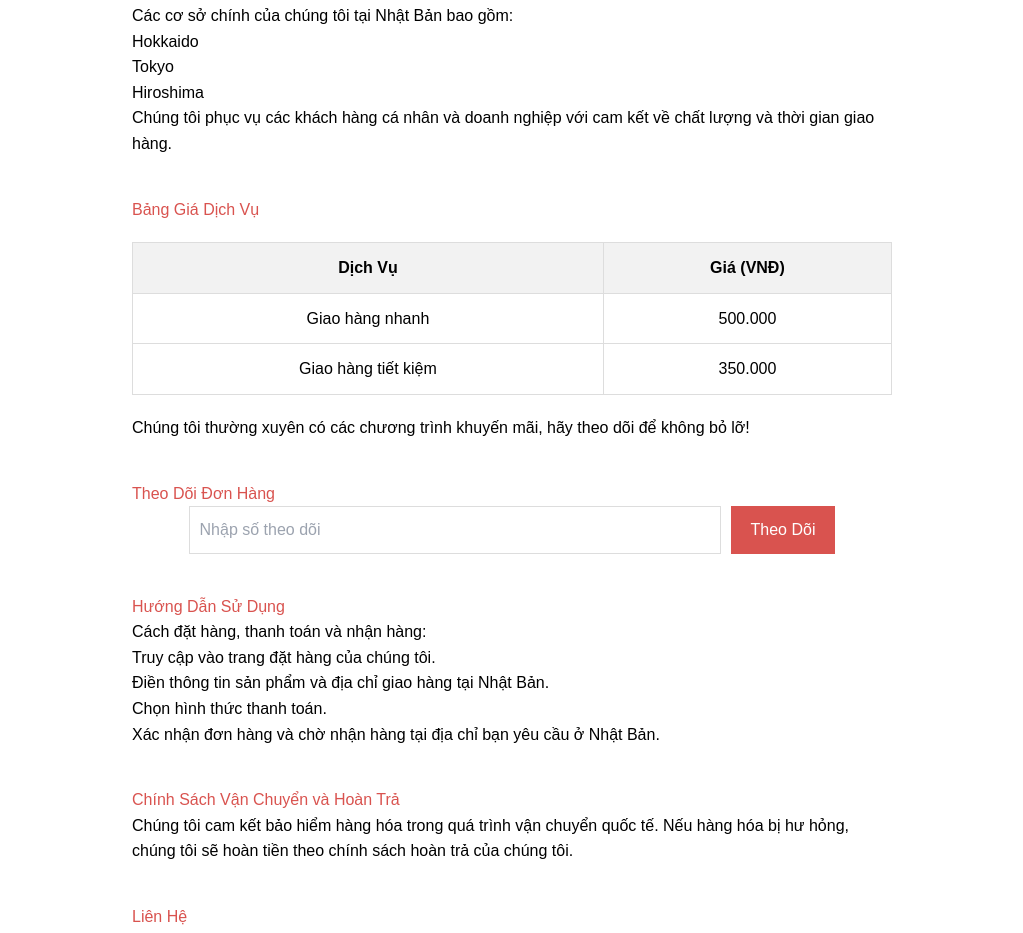
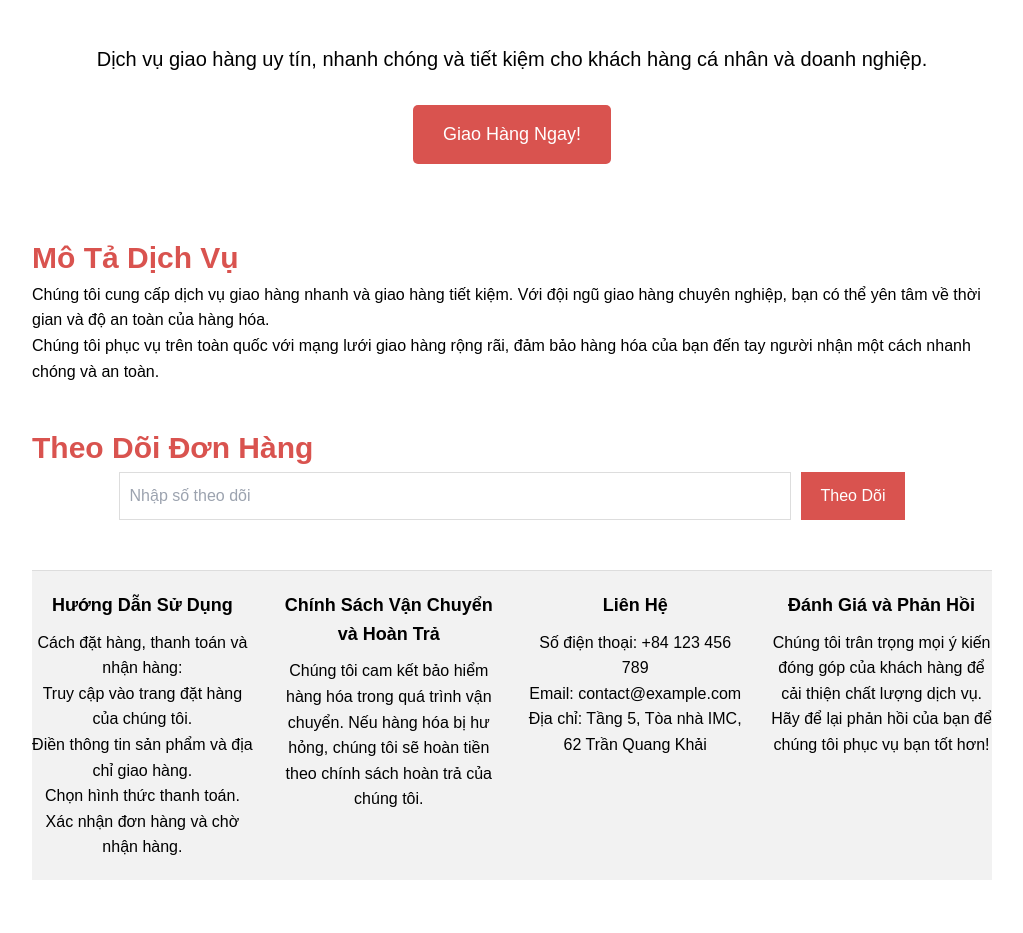
Before and after one commit to duyvan1424/LTJAVANh-m-E, a React (Create React App) app in the folder frontend/: page /international-shipping in a window 1280 px wide. Shown: the part 217-1150 px from the top of the page, without its empty margins (128-1151 px from the left). After the commit the page ends 1117 px from the top, so only its background shows below. Built offline with nearby package versions, Linux system fonts and the light colour scheme.

Commit message:
update vanchuyennoidia vanchuyenquocte

```diff
--- a/frontend/src/pages/vanchuyennoidia.jsx
+++ b/frontend/src/pages/vanchuyennoidia.jsx
@@ -1,9 +1,9 @@
 import React, { useState } from 'react';
+import Image from '../assets/giaohang.jpg';
 
 const Vanchuyennoidia = () => {
     const [trackingNumber, setTrackingNumber] = useState('');
     const [trackingResult, setTrackingResult] = useState('');
-
 
     const handleTrackingSubmit = (e) => {
         e.preventDefault();
@@ -14,11 +14,10 @@ const Vanchuyennoidia = () => {
         }
     };
 
-
     const styles = {
         container: {
             margin: '0 auto',
-            maxWidth: '800px',
+            maxWidth: '1000px',
             padding: '20px',
             fontFamily: 'Arial, sans-serif',
             lineHeight: '1.6',
@@ -26,31 +25,39 @@ const Vanchuyennoidia = () => {
         header: {
             textAlign: 'center',
             marginBottom: '40px',
+            position: 'relative',
+            display: 'flex',
+            alignItems: 'center', // Căn giữa theo chiều dọc
+            justifyContent: 'space-between', // Căn giữa theo chiều ngang
         },
         mainTitle: {
             color: '#d9534f',
+            fontSize: '60px',
+            margin: '0', // Bỏ margin để căn chỉnh dễ hơn
         },
         mainDescription: {
+            fontSize: '20px',
+            marginBottom: '30px',
+            textAlign: 'center',
+        },
+        callToAction: {
+            display: 'flex',
+            flexDirection: 'column',
+            alignItems: 'center',
+            marginBottom: '50px',
+        },
+        buttonPrimary: {
+            padding: '15px 30px',
+            backgroundColor: '#d9534f',
+            color: 'white',
+            border: 'none',
             fontSize: '18px',
+            cursor: 'pointer',
             marginBottom: '20px',
+            borderRadius: '5px',
         },
         section: {
             marginBottom: '40px',
-        },
-        table: {
-            width: '100%',
-            borderCollapse: 'collapse',
-            margin: '20px 0',
-        },
-        th: {
-            border: '1px solid #ddd',
-            padding: '12px',
-            backgroundColor: '#f2f2f2',
-        },
-        td: {
-            border: '1px solid #ddd',
-            padding: '12px',
-            textAlign: 'center',
         },
         trackingForm: {
             display: 'flex',
@@ -78,22 +85,44 @@ const Vanchuyennoidia = () => {
         },
         h2: {
             color: '#d9534f',
+            fontSize: '30px',
+        },
+        footerContainer: {
+            display: 'flex',
+            justifyContent: 'space-between',
+            marginTop: '50px',
+            padding: '20px 0',
+            borderTop: '1px solid #ddd',
+            backgroundColor: '#f2f2f2',
+        },
+        footerSection: {
+            width: '23%',
+            textAlign: 'center',
+        },
+        footerHeading: {
+            fontSize: '18px',
+            fontWeight: 'bold',
+            marginBottom: '10px',
         },
     };
 
     return (
         <div style={styles.container}>
-
             <header style={styles.header}>
-                <h1 style={styles.mainTitle}>Dịch Vụ Vận Chuyển Hàng Nội Địa</h1>
+                <h1 style={styles.mainTitle}><b>Giao Hàng Nội Địa</b></h1>
+                <img src={Image} alt="Mô tả ảnh" style={{ width: '600px', height: '200px' }} />
+            </header>
             <p style={styles.mainDescription}>
                 Dịch vụ giao hàng uy tín, nhanh chóng và tiết kiệm cho khách hàng cá nhân và doanh nghiệp.
             </p>
-            </header>
-
+            <div style={styles.callToAction}>
+                <button style={styles.buttonPrimary} onClick={() => alert('Giao Hàng Ngay!')}>
+                    Giao Hàng Ngay!
+                </button>
+            </div>
 
             <section style={styles.section}>
-                <h2 style={styles.h2}>Mô Tả Dịch Vụ</h2>
+                <h2 style={styles.h2}><b>Mô Tả Dịch Vụ</b></h2>
                 <p>
                     Chúng tôi cung cấp dịch vụ giao hàng nhanh và giao hàng tiết kiệm. Với đội ngũ giao hàng chuyên nghiệp, bạn có thể yên tâm về thời gian và độ an toàn của hàng hóa.
                 </p>
@@ -102,34 +131,8 @@ const Vanchuyennoidia = () => {
                 </p>
             </section>
 
-
             <section style={styles.section}>
-                <h2 style={styles.h2}>Bảng Giá Dịch Vụ</h2>
-                <table style={styles.table}>
-                    <thead>
-                        <tr>
-                            <th style={styles.th}>Dịch Vụ</th>
-                            <th style={styles.th}>Giá (VNĐ)</th>
-                        </tr>
-                    </thead>
-                    <tbody>
-                        <tr>
-                            <td style={styles.td}>Giao hàng nhanh</td>
-                            <td style={styles.td}>300.000</td>
-                        </tr>
-                        <tr>
-                            <td style={styles.td}>Giao hàng tiết kiệm</td>
-                            <td style={styles.td}>200.000</td>
-                        </tr>
-                    </tbody>
-                </table>
-                <p>
-                    Chúng tôi thường xuyên có các chương trình khuyến mãi, hãy theo dõi để không bỏ lỡ!
-                </p>
-            </section>
-
-            <section style={styles.section}>
-                <h2 style={styles.h2}>Theo Dõi Đơn Hàng</h2>
+                <h2 id="trackingForm" style={styles.h2}><b>Theo Dõi Đơn Hàng</b></h2>
                 <form onSubmit={handleTrackingSubmit} style={styles.trackingForm}>
                     <input
                         type="text"
@@ -144,9 +147,10 @@ const Vanchuyennoidia = () => {
                 {trackingResult && <p style={styles.trackingResult}>{trackingResult}</p>}
             </section>
 
-
-            <section style={styles.section}>
-                <h2 style={styles.h2}>Hướng Dẫn Sử Dụng</h2>
+            {/* Footer Section */}
+            <footer style={styles.footerContainer}>
+                <div style={styles.footerSection}>
+                    <h2 style={styles.footerHeading}><b>Hướng Dẫn Sử Dụng</b></h2>
                     <p>Cách đặt hàng, thanh toán và nhận hàng:</p>
                     <ol>
                         <li>Truy cập vào trang đặt hàng của chúng tôi.</li>
@@ -154,32 +158,31 @@ const Vanchuyennoidia = () => {
                         <li>Chọn hình thức thanh toán.</li>
                         <li>Xác nhận đơn hàng và chờ nhận hàng.</li>
                     </ol>
-            </section>
+                </div>
 
-
-            <section style={styles.section}>
-                <h2 style={styles.h2}>Chính Sách Vận Chuyển và Hoàn Trả</h2>
+                <div style={styles.footerSection}>
+                    <h2 style={styles.footerHeading}><b>Chính Sách Vận Chuyển và Hoàn Trả</b></h2>
                     <p>
                         Chúng tôi cam kết bảo hiểm hàng hóa trong quá trình vận chuyển.
                         Nếu hàng hóa bị hư hỏng, chúng tôi sẽ hoàn tiền theo chính sách hoàn trả của chúng tôi.
                     </p>
-            </section>
+                </div>
 
-
-            <section style={styles.section}>
-                <h2 style={styles.h2}>Liên Hệ</h2>
-                <p>Số điện thoại: 0123 456 789</p>
+                <div style={styles.footerSection}>
+                    <h2 style={styles.footerHeading}><b>Liên Hệ</b></h2>
+                    <p>Số điện thoại: +84 123 456 789</p>
                     <p>Email: contact@example.com</p>
                     <p>Địa chỉ: Văn phòng: Tầng 5, Tòa nhà IMC, 62 Trần Quang Khải</p>
-            </section>
+                </div>
 
-            <section style={styles.section}>
-                <h2 style={styles.h2}>Đánh Giá và Phản Hồi</h2>
+                <div style={styles.footerSection}>
+                    <h2 style={styles.footerHeading}><b>Đánh Giá và Phản Hồi</b></h2>
                     <p>
                         Chúng tôi trân trọng mọi ý kiến đóng góp của khách hàng để cải thiện chất lượng dịch vụ.
                         Hãy để lại phản hồi của bạn để chúng tôi phục vụ bạn tốt hơn!
                     </p>
-            </section>
+                </div>
+            </footer>
         </div>
     );
 };
--- a/frontend/src/pages/vanchuyenquocte.jsx
+++ b/frontend/src/pages/vanchuyenquocte.jsx
@@ -1,24 +1,23 @@
 import React, { useState } from 'react';
+import Image from '../assets/quocte.jpg';
 
 const Vanchuyenquocte = () => {
     const [trackingNumber, setTrackingNumber] = useState('');
     const [trackingResult, setTrackingResult] = useState('');
 
-
     const handleTrackingSubmit = (e) => {
         e.preventDefault();
         if (trackingNumber) {
-            setTrackingResult(`Trạng thái đơn hàng với số theo dõi "${trackingNumber}" là: Đang giao đến Nhật Bản.`);
+            setTrackingResult(`Trạng thái đơn hàng với số theo dõi "${trackingNumber}" là: Đang giao.`);
         } else {
             setTrackingResult('Vui lòng nhập số theo dõi.');
         }
     };
 
-
     const styles = {
         container: {
             margin: '0 auto',
-            maxWidth: '800px',
+            maxWidth: '1000px',
             padding: '20px',
             fontFamily: 'Arial, sans-serif',
             lineHeight: '1.6',
@@ -26,31 +25,39 @@ const Vanchuyenquocte = () => {
         header: {
             textAlign: 'center',
             marginBottom: '40px',
+            position: 'relative',
+            display: 'flex',
+            alignItems: 'center', // Căn giữa theo chiều dọc
+            justifyContent: 'space-between', // Căn giữa theo chiều ngang
         },
         mainTitle: {
             color: '#d9534f',
+            fontSize: '60px',
+            margin: '0', // Bỏ margin để căn chỉnh dễ hơn
         },
         mainDescription: {
+            fontSize: '20px',
+            marginBottom: '30px',
+            textAlign: 'center',
+        },
+        callToAction: {
+            display: 'flex',
+            flexDirection: 'column',
+            alignItems: 'center',
+            marginBottom: '50px',
+        },
+        buttonPrimary: {
+            padding: '15px 30px',
+            backgroundColor: '#d9534f',
+            color: 'white',
+            border: 'none',
             fontSize: '18px',
+            cursor: 'pointer',
             marginBottom: '20px',
+            borderRadius: '5px',
         },
         section: {
             marginBottom: '40px',
-        },
-        table: {
-            width: '100%',
-            borderCollapse: 'collapse',
-            margin: '20px 0',
-        },
-        th: {
-            border: '1px solid #ddd',
-            padding: '12px',
-            backgroundColor: '#f2f2f2',
-        },
-        td: {
-            border: '1px solid #ddd',
-            padding: '12px',
-            textAlign: 'center',
         },
         trackingForm: {
             display: 'flex',
@@ -78,64 +85,54 @@ const Vanchuyenquocte = () => {
         },
         h2: {
             color: '#d9534f',
+            fontSize: '30px',
+        },
+        footerContainer: {
+            display: 'flex',
+            justifyContent: 'space-between',
+            marginTop: '50px',
+            padding: '20px 0',
+            borderTop: '1px solid #ddd',
+            backgroundColor: '#f2f2f2',
+        },
+        footerSection: {
+            width: '23%',
+            textAlign: 'center',
+        },
+        footerHeading: {
+            fontSize: '18px',
+            fontWeight: 'bold',
+            marginBottom: '10px',
         },
     };
 
     return (
         <div style={styles.container}>
-
             <header style={styles.header}>
-                <h1 style={styles.mainTitle}>Dịch Vụ Vận Chuyển Quốc Tế Việt-Nhật</h1>
+                <h1 style={styles.mainTitle}><b>Giao Hàng Quốc Tế</b></h1>
+                <img src={Image} alt="Mô tả ảnh" style={{ width: '600px', height: '200px' }} />
+            </header>
             <p style={styles.mainDescription}>
-                    Dịch vụ vận chuyển chuyên nghiệp giữa Việt Nam và Nhật Bản, với các cơ sở tại Hokkaido, Tokyo, và Hiroshima.
+                Dịch vụ giao hàng uy tín, nhanh chóng và tiết kiệm cho khách hàng cá nhân và doanh nghiệp.
             </p>
-            </header>
+            <div style={styles.callToAction}>
+                <button style={styles.buttonPrimary} onClick={() => alert('Giao Hàng Ngay!')}>
+                    Giao Hàng Ngay!
+                </button>
+            </div>
 
             <section style={styles.section}>
-                <h2 style={styles.h2}>Mô Tả Dịch Vụ</h2>
+                <h2 style={styles.h2}><b>Mô Tả Dịch Vụ</b></h2>
                 <p>
-                    Chúng tôi cung cấp dịch vụ vận chuyển quốc tế chuyên biệt giữa Việt Nam và Nhật Bản. Đội ngũ chuyên nghiệp và mạng lưới rộng khắp giúp đảm bảo hàng hóa của bạn đến nơi an toàn và nhanh chóng.
+                    Chúng tôi cung cấp dịch vụ giao hàng nhanh và giao hàng tiết kiệm. Với đội ngũ giao hàng chuyên nghiệp, bạn có thể yên tâm về thời gian và độ an toàn của hàng hóa.
                 </p>
                 <p>
-                    Các cơ sở chính của chúng tôi tại Nhật Bản bao gồm:
-                </p>
-                <ul>
-                    <li>Hokkaido</li>
-                    <li>Tokyo</li>
-                    <li>Hiroshima</li>
-                </ul>
-                <p>
-                    Chúng tôi phục vụ các khách hàng cá nhân và doanh nghiệp với cam kết về chất lượng và thời gian giao hàng.
+                    Chúng tôi phục vụ trên toàn quốc với mạng lưới giao hàng rộng rãi, đảm bảo hàng hóa của bạn đến tay người nhận một cách nhanh chóng và an toàn.
                 </p>
             </section>
 
             <section style={styles.section}>
-                <h2 style={styles.h2}>Bảng Giá Dịch Vụ</h2>
-                <table style={styles.table}>
-                    <thead>
-                        <tr>
-                            <th style={styles.th}>Dịch Vụ</th>
-                            <th style={styles.th}>Giá (VNĐ)</th>
-                        </tr>
-                    </thead>
-                    <tbody>
-                        <tr>
-                            <td style={styles.td}>Giao hàng nhanh</td>
-                            <td style={styles.td}>500.000</td>
-                        </tr>
-                        <tr>
-                            <td style={styles.td}>Giao hàng tiết kiệm</td>
-                            <td style={styles.td}>350.000</td>
-                        </tr>
-                    </tbody>
-                </table>
-                <p>
-                    Chúng tôi thường xuyên có các chương trình khuyến mãi, hãy theo dõi để không bỏ lỡ!
-                </p>
-            </section>
-
-            <section style={styles.section}>
-                <h2 style={styles.h2}>Theo Dõi Đơn Hàng</h2>
+                <h2 id="trackingForm" style={styles.h2}><b>Theo Dõi Đơn Hàng</b></h2>
                 <form onSubmit={handleTrackingSubmit} style={styles.trackingForm}>
                     <input
                         type="text"
@@ -150,40 +147,42 @@ const Vanchuyenquocte = () => {
                 {trackingResult && <p style={styles.trackingResult}>{trackingResult}</p>}
             </section>
 
-            <section style={styles.section}>
-                <h2 style={styles.h2}>Hướng Dẫn Sử Dụng</h2>
+            {/* Footer Section */}
+            <footer style={styles.footerContainer}>
+                <div style={styles.footerSection}>
+                    <h2 style={styles.footerHeading}><b>Hướng Dẫn Sử Dụng</b></h2>
                     <p>Cách đặt hàng, thanh toán và nhận hàng:</p>
                     <ol>
                         <li>Truy cập vào trang đặt hàng của chúng tôi.</li>
-                    <li>Điền thông tin sản phẩm và địa chỉ giao hàng tại Nhật Bản.</li>
+                        <li>Điền thông tin sản phẩm và địa chỉ giao hàng.</li>
                         <li>Chọn hình thức thanh toán.</li>
-                    <li>Xác nhận đơn hàng và chờ nhận hàng tại địa chỉ bạn yêu cầu ở Nhật Bản.</li>
+                        <li>Xác nhận đơn hàng và chờ nhận hàng.</li>
                     </ol>
-            </section>
+                </div>
 
+                <div style={styles.footerSection}>
+                    <h2 style={styles.footerHeading}><b>Chính Sách Vận Chuyển và Hoàn Trả</b></h2>
+                    <p>
+                        Chúng tôi cam kết bảo hiểm hàng hóa trong quá trình vận chuyển.
+                        Nếu hàng hóa bị hư hỏng, chúng tôi sẽ hoàn tiền theo chính sách hoàn trả của chúng tôi.
+                    </p>
+                </div>
 
-            <section style={styles.section}>
-                <h2 style={styles.h2}>Chính Sách Vận Chuyển và Hoàn Trả</h2>
+                <div style={styles.footerSection}>
+                    <h2 style={styles.footerHeading}><b>Liên Hệ</b></h2>
+                    <p>Số điện thoại: +84 123 456 789</p>
+                    <p>Email: contact@example.com</p>
+                    <p>Địa chỉ: Tầng 5, Tòa nhà IMC, 62 Trần Quang Khải</p>
+                </div>
+
+                <div style={styles.footerSection}>
+                    <h2 style={styles.footerHeading}><b>Đánh Giá và Phản Hồi</b></h2>
                     <p>
-                    Chúng tôi cam kết bảo hiểm hàng hóa trong quá trình vận chuyển quốc tế. Nếu hàng hóa bị hư hỏng, chúng tôi sẽ hoàn tiền theo chính sách hoàn trả của chúng tôi.
+                        Chúng tôi trân trọng mọi ý kiến đóng góp của khách hàng để cải thiện chất lượng dịch vụ.
+                        Hãy để lại phản hồi của bạn để chúng tôi phục vụ bạn tốt hơn!
                     </p>
-            </section>
-
-            <section style={styles.section}>
-                <h2 style={styles.h2}>Liên Hệ</h2>
-                <p>Số điện thoại: 0123 456 789</p>
-                <p>Email: contact@example.com</p>
-                <p>
-                    Địa chỉ các văn phòng của chúng tôi tại Nhật Bản: Hiroshima: Đường DEF, Thành phố Hiroshima
-                </p>
-            </section>
-
-            <section style={styles.section}>
-                <h2 style={styles.h2}>Đánh Giá và Phản Hồi</h2>
-                <p>
-                    Chúng tôi trân trọng mọi ý kiến đóng góp của khách hàng để cải thiện chất lượng dịch vụ. Hãy để lại phản hồi của bạn để chúng tôi phục vụ bạn tốt hơn!
-                </p>
-            </section>
+                </div>
+            </footer>
         </div>
     );
 };
```
Also changed, not shown: frontend/src/assets/giaohang.jpg (added), frontend/src/assets/quocte.jpg (added). Lines whose indentation alone changed are shown as unchanged.
